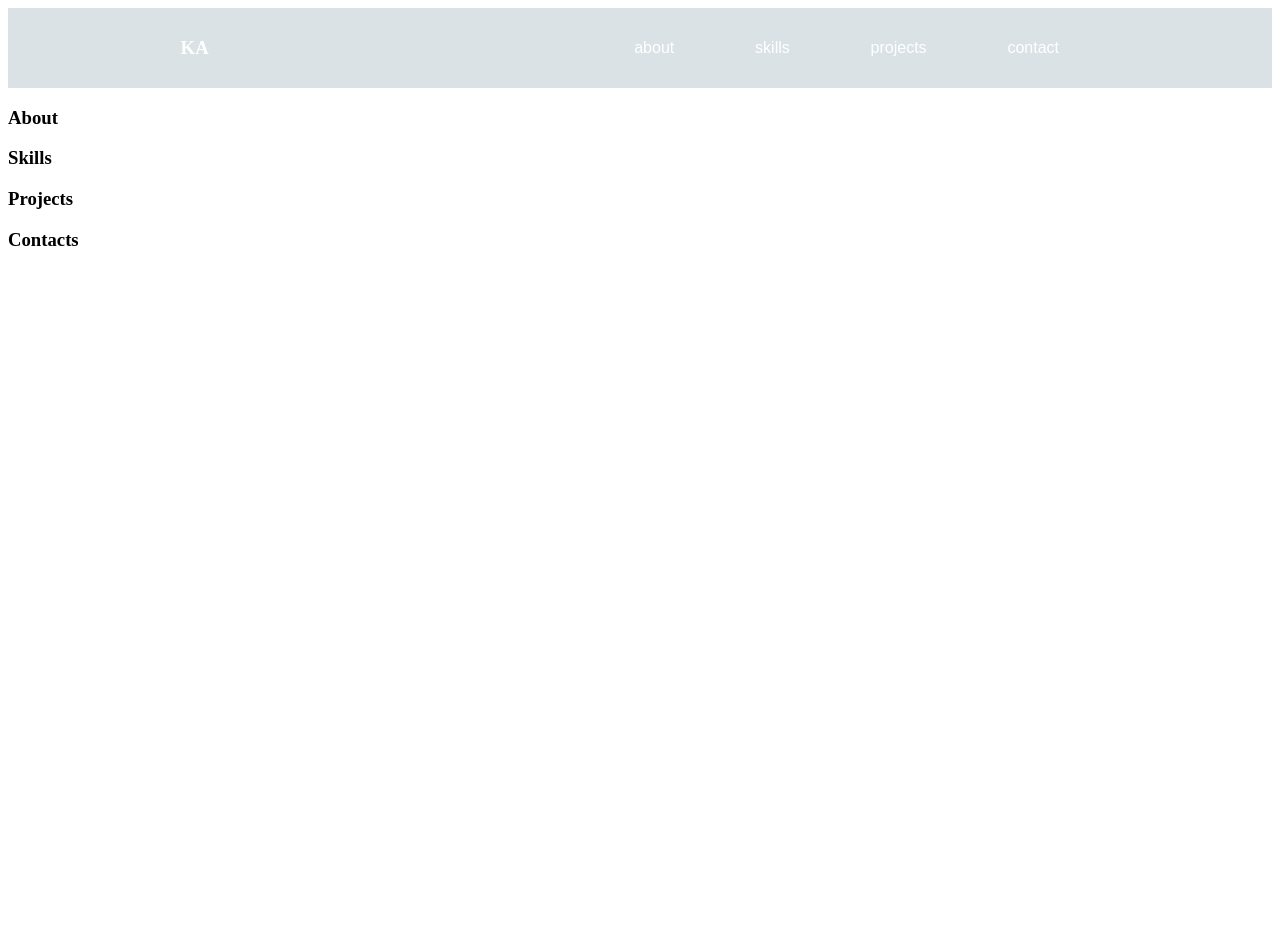
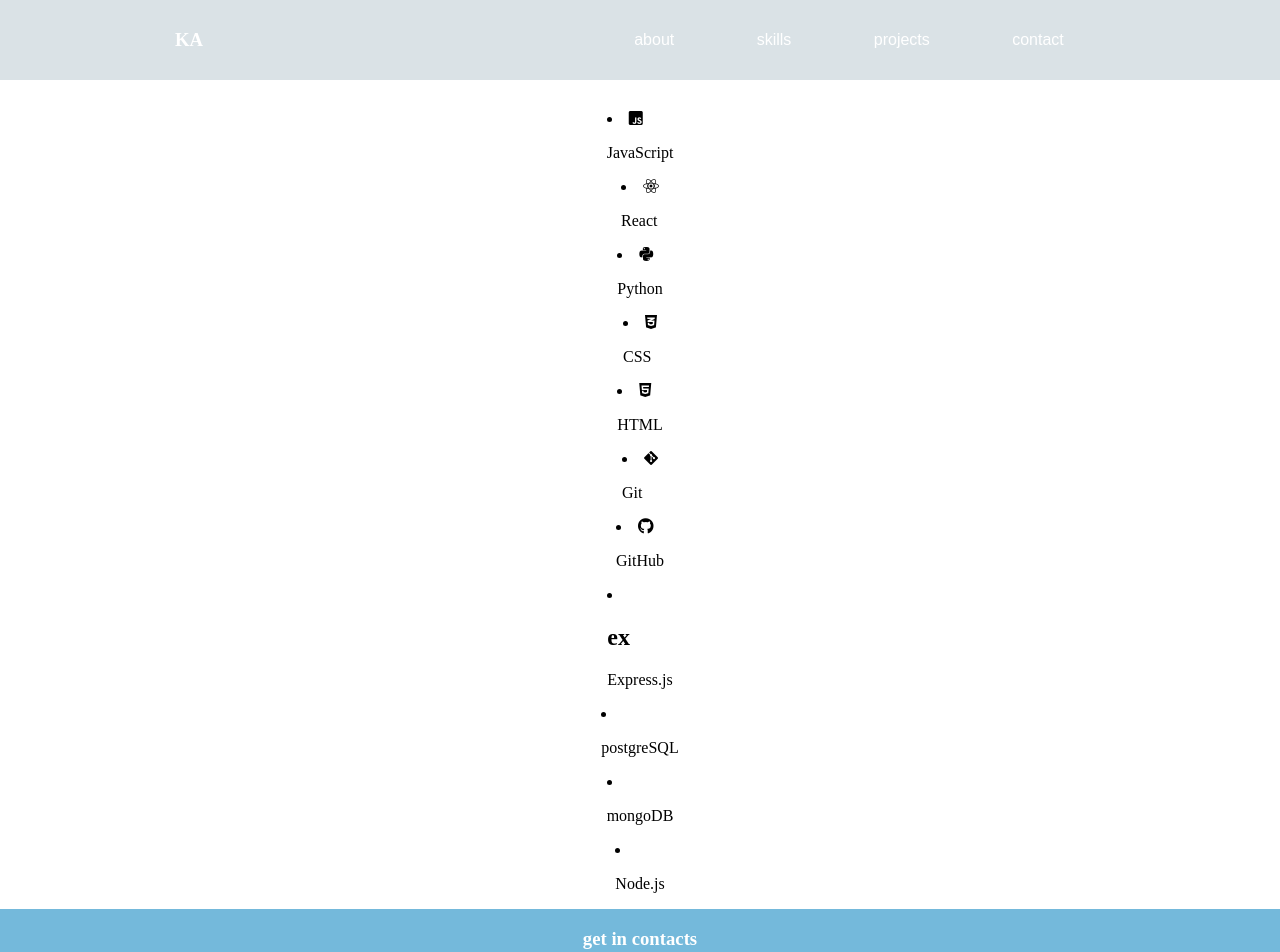
Before and after one commit to kakther/kausarakther-portfolio, a React (Create React App) app: page /skills in a window 1280 px wide. Shown: the top 952 px of the page. Before the commit the page ends 800 px from the top, so only its background shows below. Built offline with nearby package versions, Linux system fonts and the light colour scheme.

Commit message:
update contact and about me

```diff
--- a/public/index.html
+++ b/public/index.html
@@ -10,6 +10,8 @@
       content="Web site created using create-react-app"
     />
     <link rel="apple-touch-icon" href="%PUBLIC_URL%/logo192.png" />
+    <link rel="stylesheet" href="https://pro.fontawesome.com/releases/v5.10.0/css/all.css" integrity="sha384-AYmEC3Yw5cVb3ZcuHtOA93w35dYTsvhLPVnYs9eStHfGJvOvKxVfELGroGkvsg+p" crossorigin="anonymous"/>
+
     <!--
       manifest.json provides metadata used when your web app is installed on a
       user's mobile device or desktop. See https://developers.google.com/web/fundamentals/web-app-manifest/
--- a/src/App.js
+++ b/src/App.js
@@ -13,11 +13,15 @@
     <Router>
       <div className="App">
         <Nav/>
-        <About/>
-        <Skills/>
-        <Projects/>
+
+        <Route path="/about" component={About} />
+        <Route path="/skills" component={Skills} />
+        <Route path="/projects" component={Projects} />
+        <Route path="/contacts" component={Contacts} />
+
+      </div>
+      <div>
         <Contacts/>
-
       </div>
     </Router>
 
--- a/src/components/About.js
+++ b/src/components/About.js
@@ -2,8 +2,15 @@
 
 function About() {
     return(
-        <div>
-            <h3>About</h3>
+        <div className="about">
+            <p id='picture'>
+            </p>
+            <p id='about-me'>
+                My passion for technology motivated me to leave the <strong>medical</strong> field for technology world <br/>
+                and become an expert in <strong>software testing</strong>. I strongly believe I will be a good engineer because <br/>
+                I am truly passionate about solving complex problems. I am a team player who does not compromise with <br/>
+                quality. I am always eager bring best practices into the table.
+            </p>
         </div>
     )
 }
--- a/src/components/Contacts.js
+++ b/src/components/Contacts.js
@@ -2,8 +2,18 @@
 
 function Contacts() {
     return(
-        <div>
-            <h3>Contacts</h3>
+        <div className="contacts">
+            <h3>get in contacts</h3>
+            <p>Email me, if you want to work with me and know about me!</p>
+            <address>aktherkaur@gmail.com</address>
+            <ul>
+                <li>
+                    <a href="https://github.com/"><i class="fab fa-linkedin"></i></a>
+                </li>
+                <li>
+                    <a href="https://github.com/"><i class="fab fa-github-square"></i></a>
+                </li>
+            </ul>
         </div>
     )
 }
--- a/src/components/Skills.js
+++ b/src/components/Skills.js
@@ -2,8 +2,49 @@
 
 function Skills() {
     return(
-        <div>
-            <h3>Skills</h3>
+        <div className="skills">
+            <li>
+                <i class="fab fa-js-square"></i>
+                <p>JavaScript</p>
+            </li>
+            <li>
+                <i class="fab fa-react"></i>
+                <p>React</p>
+            </li>
+            <li>
+                <i class="fab fa-python"></i>
+                <p>Python</p>
+            </li>
+            <li>
+                <i class="fab fa-css3-alt"></i>
+                <p>CSS</p>
+            </li>
+            <li>
+                <i class="fab fa-html5"></i>
+                <p>HTML</p>
+            </li>
+            <li>
+                <i class="fab fa-git-alt"></i>
+                <p>Git</p>
+            </li>
+            <li>
+                <i class="fab fa-github"></i>
+                <p>GitHub</p>
+            </li>
+            <li>
+                <h2>ex</h2>
+                <p>Express.js</p>
+            </li>
+            <li>
+                <p>postgreSQL</p>
+            </li>
+            <li>
+                <p>mongoDB</p>
+            </li>
+            <li>
+                <p>Node.js</p>
+            </li>
+
         </div>
     )
 }
--- a/src/index.css
+++ b/src/index.css
@@ -1,5 +1,6 @@
 body {
   background-color: offwhite;
+  margin: 0;
 }
 
 .nav{
@@ -9,8 +10,7 @@
   min-height: 10vh;
   background: rgb(218, 226, 230);
   color: white;
-
-
+  margin: 0;
 }
 
 .nav-links{
@@ -21,3 +21,41 @@
   list-style: none;
   font: 1em sans-serif;
 }
+
+/* ABOUT_ME */
+.about{
+  display: flex;
+  text-align: center;
+}
+
+#about-me{
+  text-align: center;
+}
+/* SKILLS */
+.skills{
+  display: flex;
+  justify-content: center;
+  flex-direction: column;
+  align-items: center;
+  margin-top: 30px;
+
+}
+
+/* .social-link{
+  width: 40%;
+  display: flex;
+  justify-content: space-around;
+  align-items: center;
+  list-style: none;
+  font: 1em sans-serif;
+} */
+
+/* CONTACTS */
+.contacts{
+  display: flex;
+  justify-content: space-around;
+  flex-direction: column;
+  align-items: center;
+  color: white;
+  background:rgb(116, 185, 219)
+}
```
